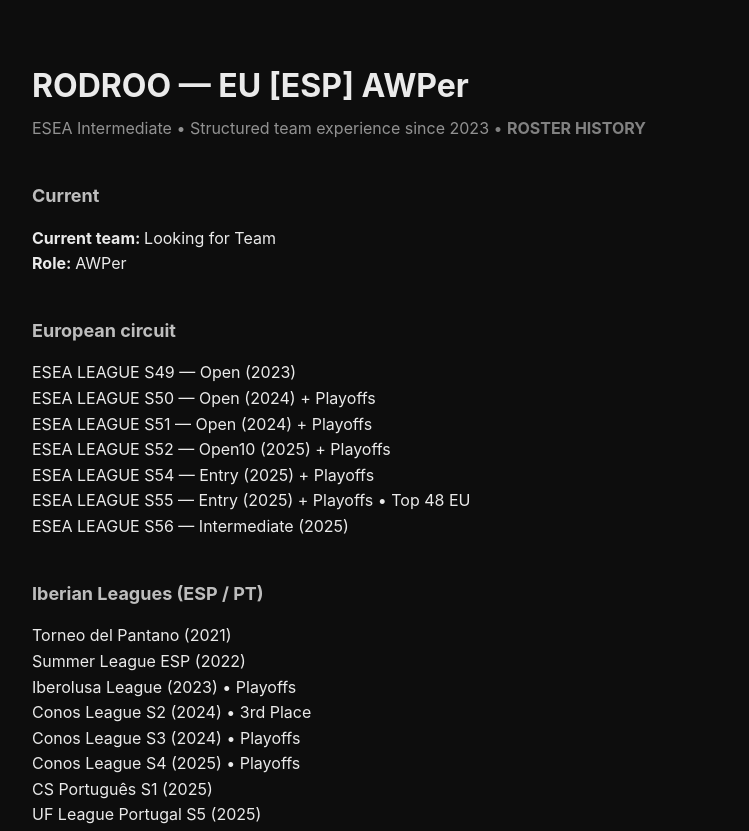
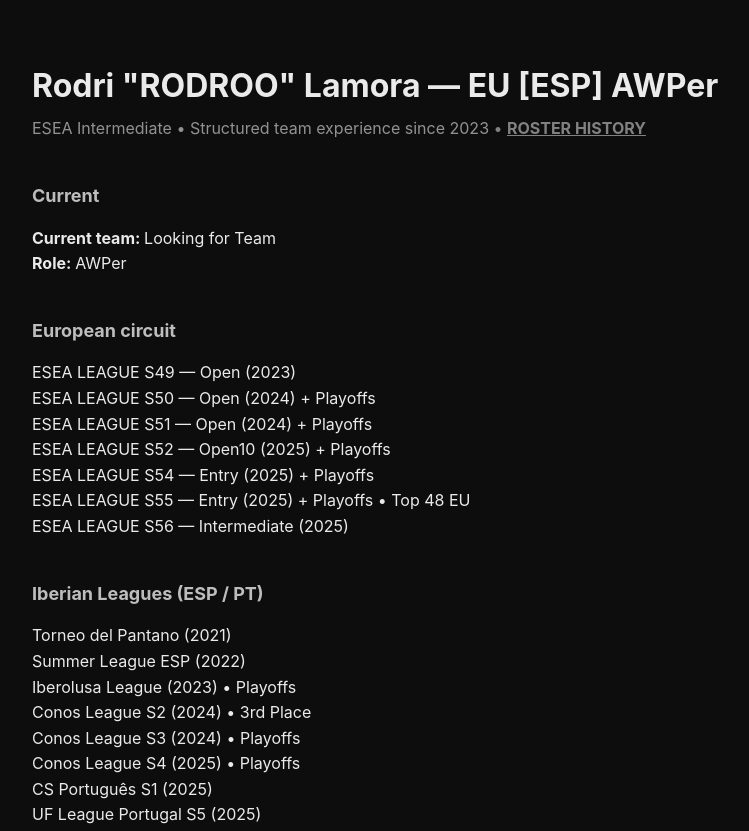
Before and after one commit to Rodrilf/Rodrilf.github.io, a plain HTML site: page index.html in a window 1280 px wide. Shown: the top 831 px of the page, without its empty margins (233-982 px from the left). Drawn offline with Linux system fonts and the light colour scheme.

Commit message:
Update title and header formatting in index.html

```diff
--- a/index.html
+++ b/index.html
@@ -3,7 +3,7 @@
 <head>
   <meta charset="utf-8" />
   <meta name="viewport" content="width=device-width, initial-scale=1" />
-  <title> 🗲 RODROO </title>
+  <title> RODROO </title>
   <style>
     body {
       background: #0d0d0d;
@@ -46,10 +46,10 @@
   </style>
 </head>
 <body>
-  <h1>RODROO — EU [ESP] AWPer</h1>
+  <h1>Rodri "RODROO" Lamora — EU [ESP] AWPer </h1>
 
   <div class="muted">
-    ESEA Intermediate • Structured team experience since 2023<a href="/teams/"> • <b>ROSTER HISTORY</b></a>
+    ESEA Intermediate • Structured team experience since 2023 <a href="/teams/"> • <b><u>ROSTER HISTORY</u></b></a>
   </div>
 
 
```
